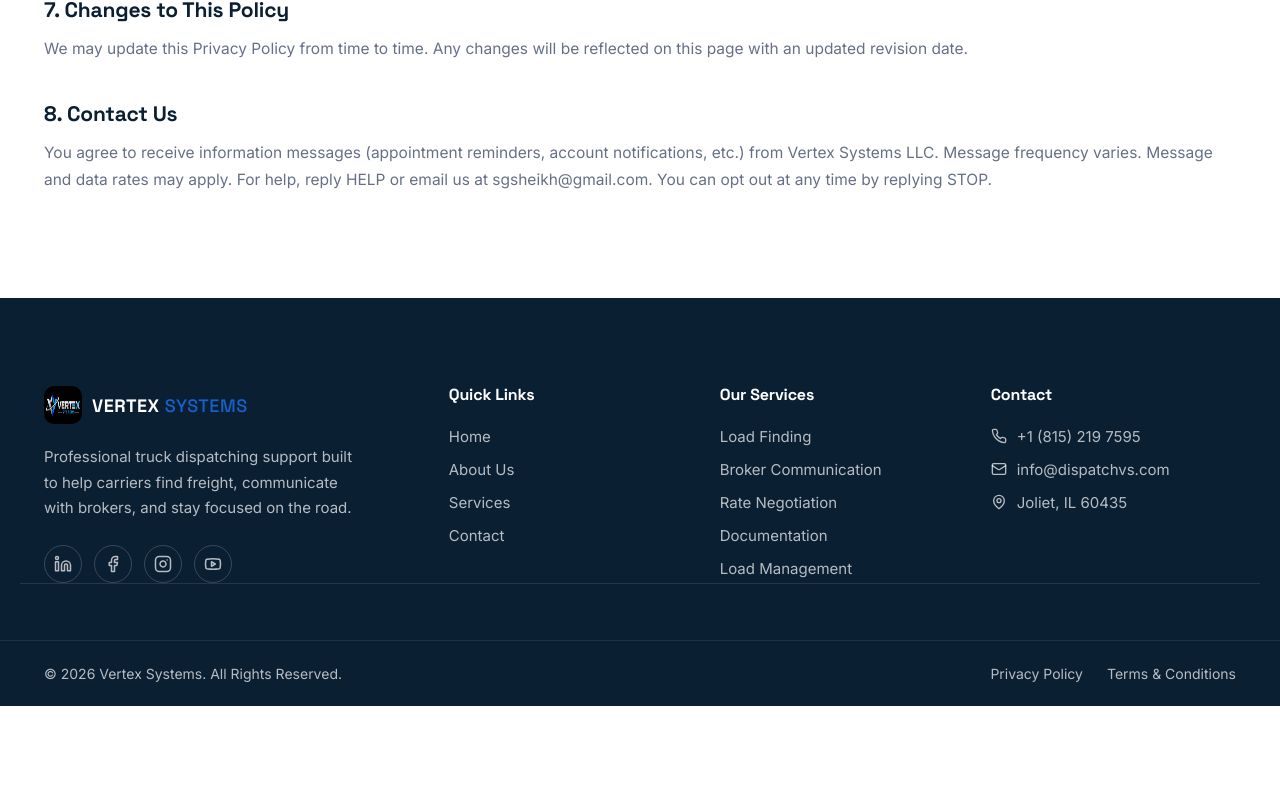
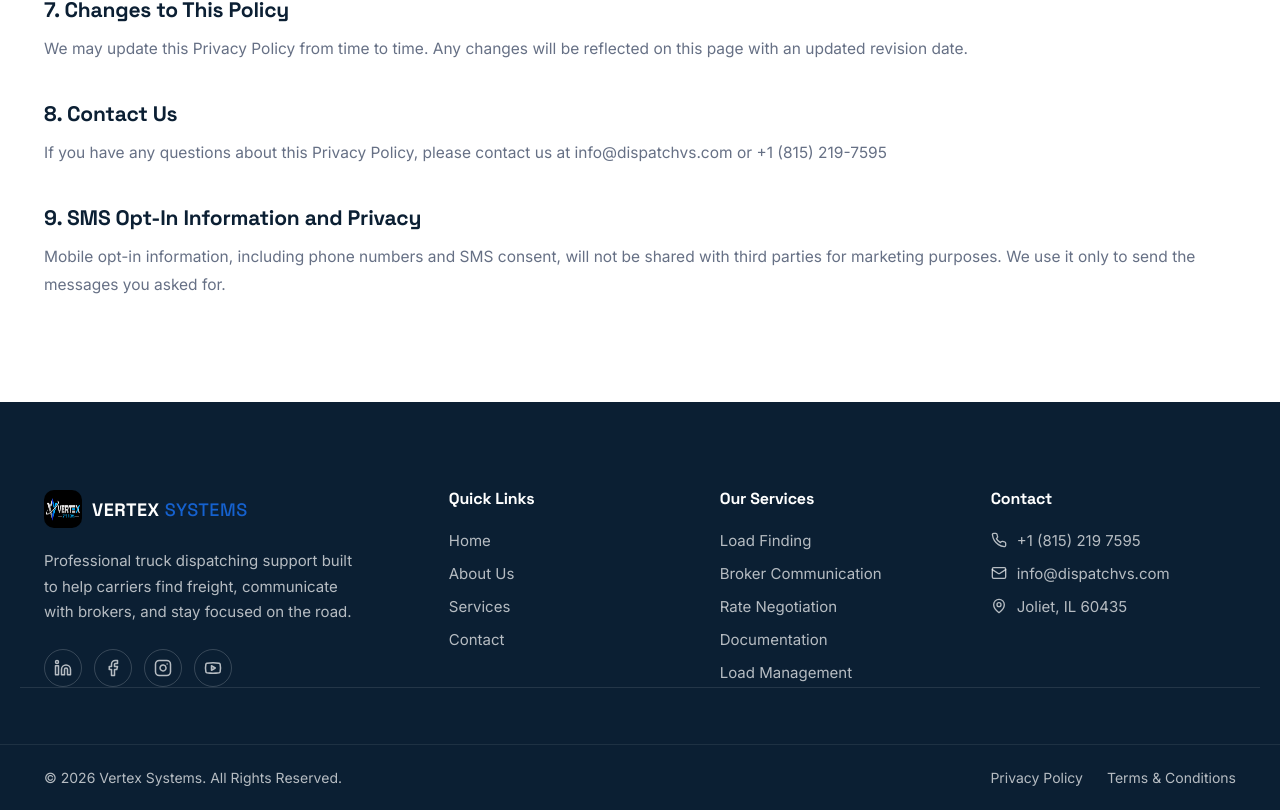
Before and after one commit to awais18311/vertexsystem, a React (Vite) app: page /privacy-policy in a window 1280 px wide. Shown: the part 1314-2124 px from the top of the page. Before the commit the page ends 2020 px from the top, so only its background shows below. Built offline with nearby package versions, Linux system fonts and the light colour scheme.

Commit message:
logo and number

```diff
--- a/src/pages/PrivacyPolicy.jsx
+++ b/src/pages/PrivacyPolicy.jsx
@@ -33,7 +33,11 @@
   },
   {
     title: '8. Contact Us',
-    body: `You agree to receive information messages (appointment reminders, account notifications, etc.) from Vertex Systems LLC. Message frequency varies. Message and data rates may apply. For help, reply HELP or email us at sgsheikh@gmail.com. You can opt out at any time by replying STOP. `,
+    body: `If you have any questions about this Privacy Policy, please contact us at info@dispatchvs.com or +1 (815) 219-7595 `,
+  },
+  {
+    title: '9. SMS Opt-In Information and Privacy',
+    body: `Mobile opt-in information, including phone numbers and SMS consent, will not be shared with third parties for marketing purposes. We use it only to send the messages you asked for. `,
   },
 ]
 
```
